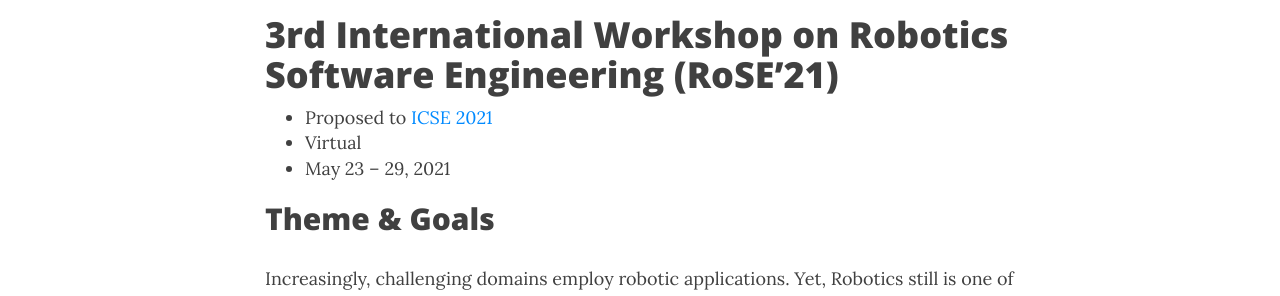
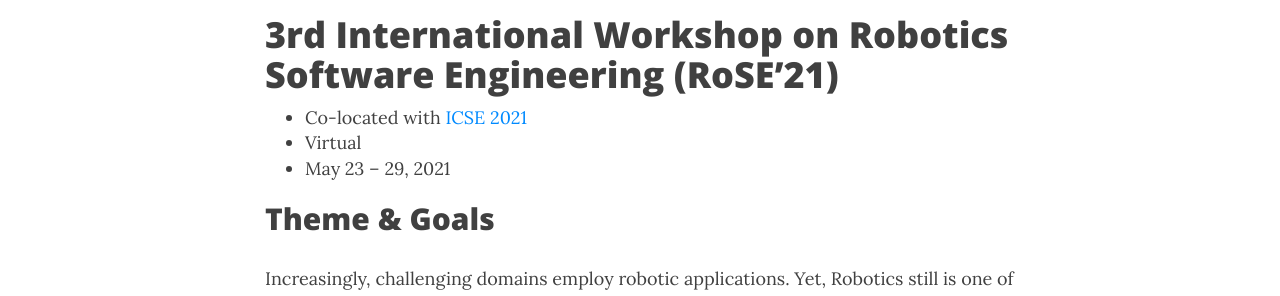
Before and after one commit to rose-workshops/rose-workshops.github.io, a Jekyll site: the page built from rose2021.md, in a window 1280 px wide and 900 px high. Shown: the part 336-632 px from the top of the window. Built offline with Jekyll 4.4.1, drawn with Linux system fonts in a browser that asks for light colours; nearby versions of some CDN libraries.

Commit message:
Add co-location with ICSE 2021

```diff
--- a/rose2021.md
+++ b/rose2021.md
@@ -6,7 +6,7 @@
 
 # 3rd International Workshop on Robotics Software Engineering (RoSE'21)
 
-- Proposed to [ICSE 2021](https://conf.researchr.org/home/icse-2021)
+- Co-located with [ICSE 2021](https://conf.researchr.org/home/icse-2021)
 - Virtual
 - May 23 – 29, 2021
 
```
